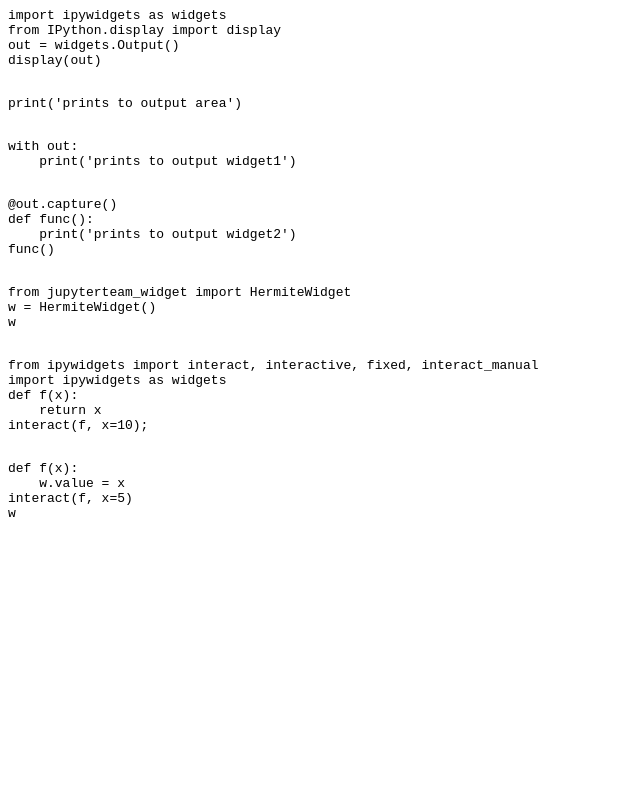
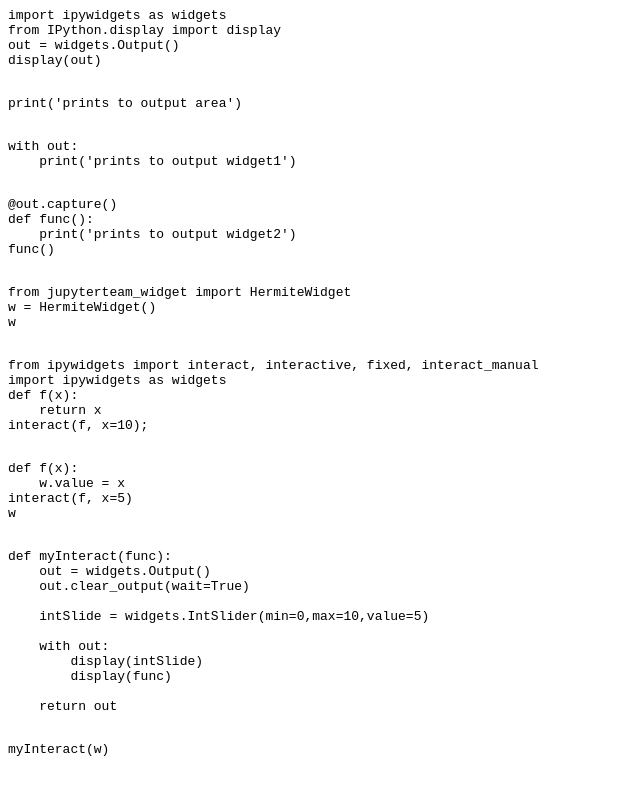
Before and after one commit to LibreTexts/jupyterteam_widget, a plain HTML site: page interact.html in a window 1280 px wide. Shown: the whole page, without its empty margins (0-640 px from the left). Drawn offline with Linux system fonts and the light colour scheme.

Commit message:
basic myInteract in Thebe

```diff
--- a/interact.html
+++ b/interact.html
@@ -75,6 +75,48 @@ interact(f, x=5)
 w
   </pre>
 
+  <pre data-executable="true" data-language="python">
+def myInteract(func):
+    out = widgets.Output()
+    out.clear_output(wait=True)
+
+    intSlide = widgets.IntSlider(min=0,max=10,value=5)
+
+    with out:
+        display(intSlide)
+        display(func)
+
+    return out
+  </pre>
+
+  <pre data-executable="true" data-language="python">
+myInteract(w)
+  </pre>
+
+  <pre data-executable="true" data-language="python">
+
+  </pre>
+
+  <pre data-executable="true" data-language="python">
+
+  </pre>
+
+  <pre data-executable="true" data-language="python">
+
+  </pre>
+
+  <pre data-executable="true" data-language="python">
+
+  </pre>
+
+  <pre data-executable="true" data-language="python">
+
+  </pre>
+
+  <pre data-executable="true" data-language="python">
+
+  </pre>
+
 </body>
 
 </html>
```
